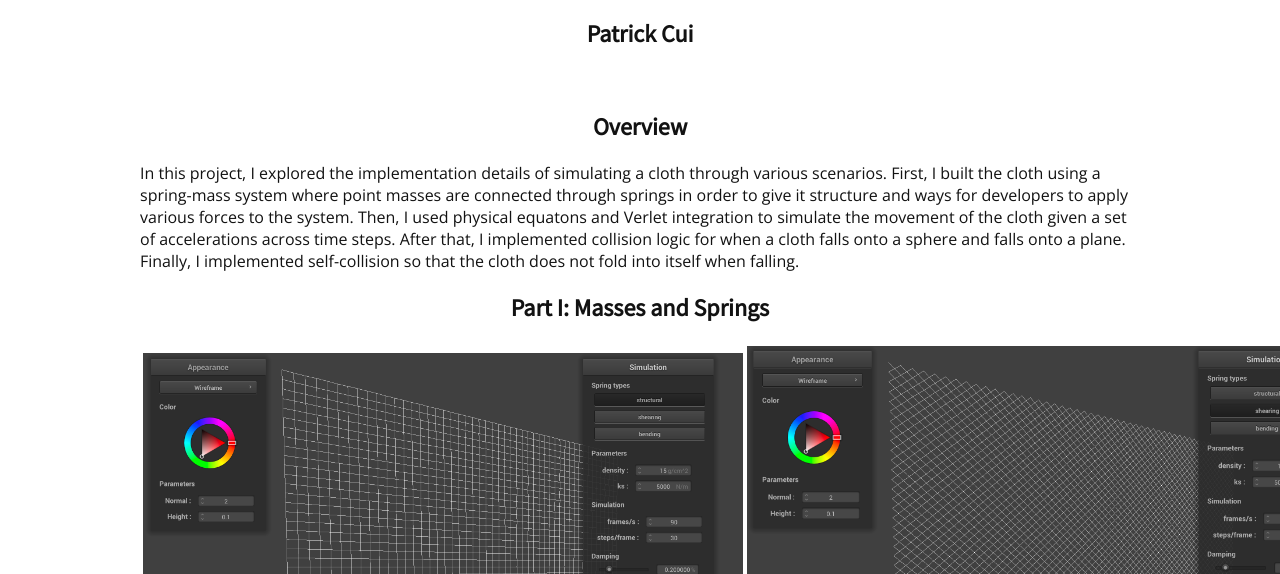
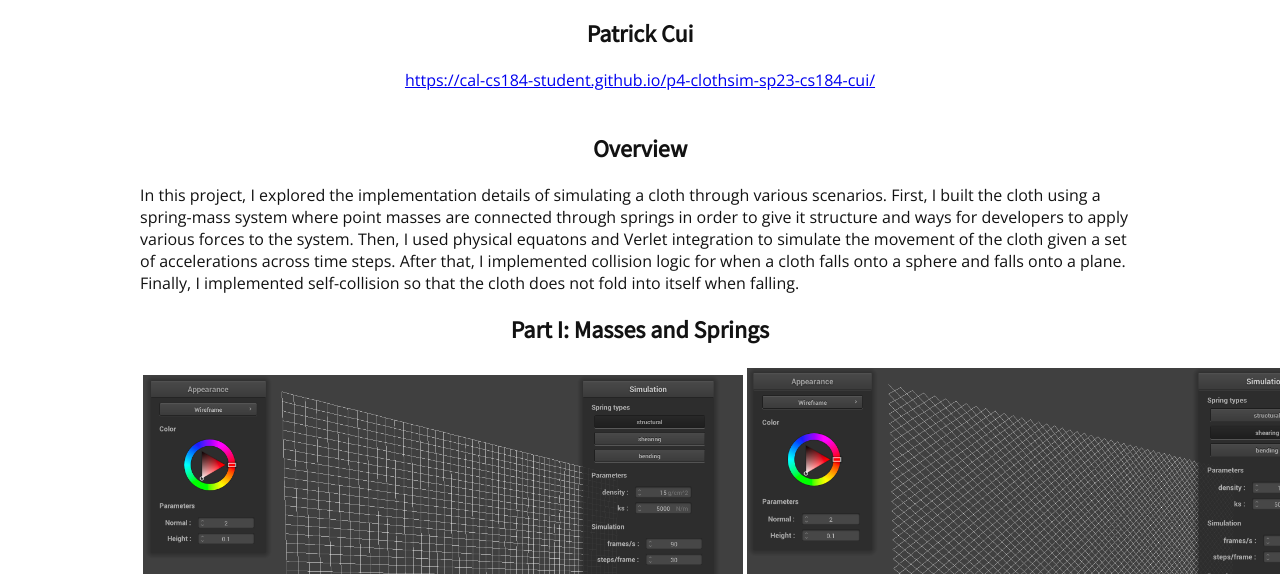
Before and after one commit to cal-cs184-student/p4-clothsim-sp23-cs184-cui, a plain HTML site: page docs/index.html in a window 1280 px wide. Shown: the part 226-800 px from the top of the page. Drawn offline with nearby package versions, Linux system fonts and the light colour scheme.

Commit message:
added link:

```diff
--- a/docs/index.html
+++ b/docs/index.html
@@ -30,6 +30,7 @@
 <h1 align="middle">CS 184: Computer Graphics and Imaging, Spring 2023</h1>
 <h1 align="middle">Project 4: Cloth Simulator</h1>
 <h2 align="middle"> Patrick Cui</h2>
+<center><a href="https://cal-cs184-student.github.io/p4-clothsim-sp23-cs184-cui/">https://cal-cs184-student.github.io/p4-clothsim-sp23-cs184-cui/</a></center>
 
 <br>
 
```
